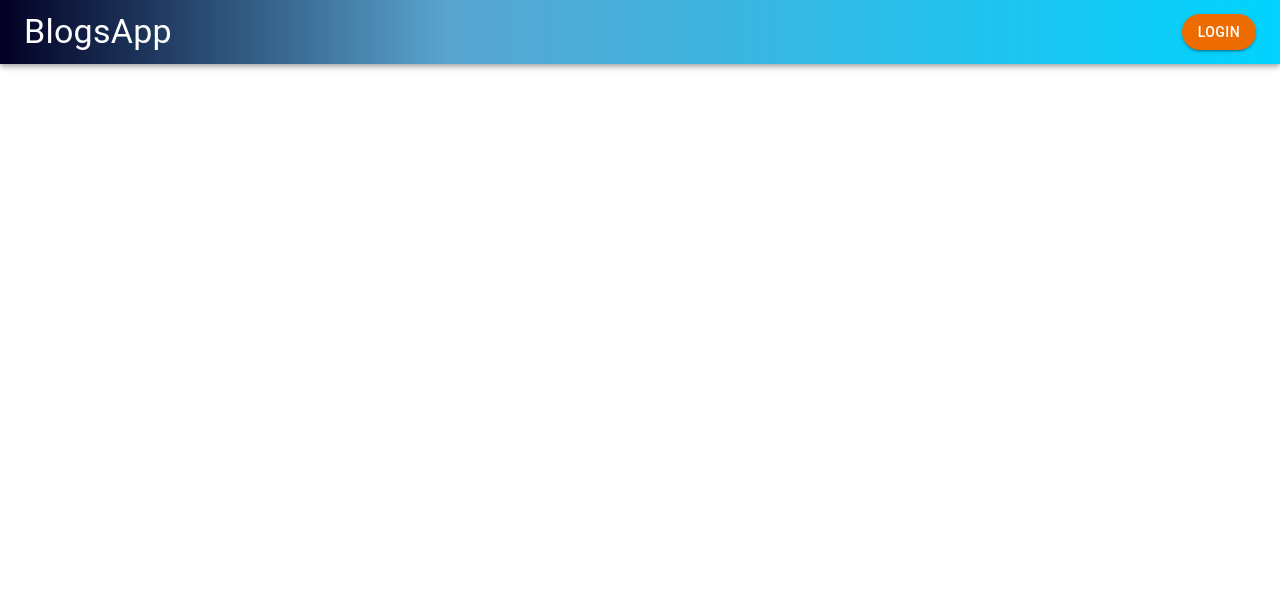
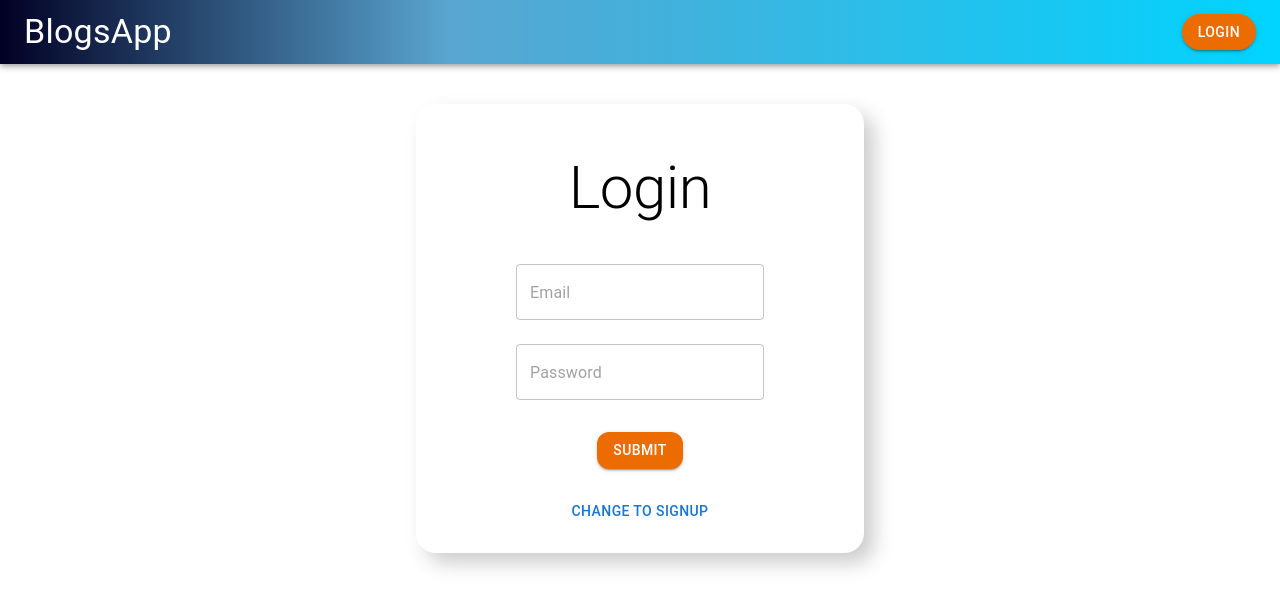
Before and after one commit to paragborkar/BlogApp-Fontend, a React (Create React App) app in the folder frontend/: page / in a window 1280 px wide. Before the commit this address had no page. Shown: the top 608 px of the page. Built offline with nearby package versions, Linux system fonts and the light colour scheme; no server answers.

Commit message:
Routes Changed

```diff
--- a/frontend/src/App.js
+++ b/frontend/src/App.js
@@ -6,16 +6,19 @@ import Blogs from "./components/Blogs";
 import UserBlogs from "./components/UserBlogs";
 import BlogDetail from "./components/BlogDetail";
 import AddBlog from "./components/AddBlog";
+import axios from "axios";
 import { useSelector } from "react-redux";
 
 function App() {
 const isLoggedIn = useSelector(state=> state.isLoggedIn);
 console.log(isLoggedIn);
+const res =  axios.get('https://mern-blogapp-backend.onrender.com/api/blog');
   return (
     <React.Fragment>
       <header><Header/></header>
       <main>
         <Routes>
+          <Route path="/" element={<Auth/>} />
           <Route path="/auth" element={<Auth/>} />
           <Route path="/blogs" element={<Blogs/>} />
           <Route path="/myBlogs" element={<UserBlogs/>} />
```
